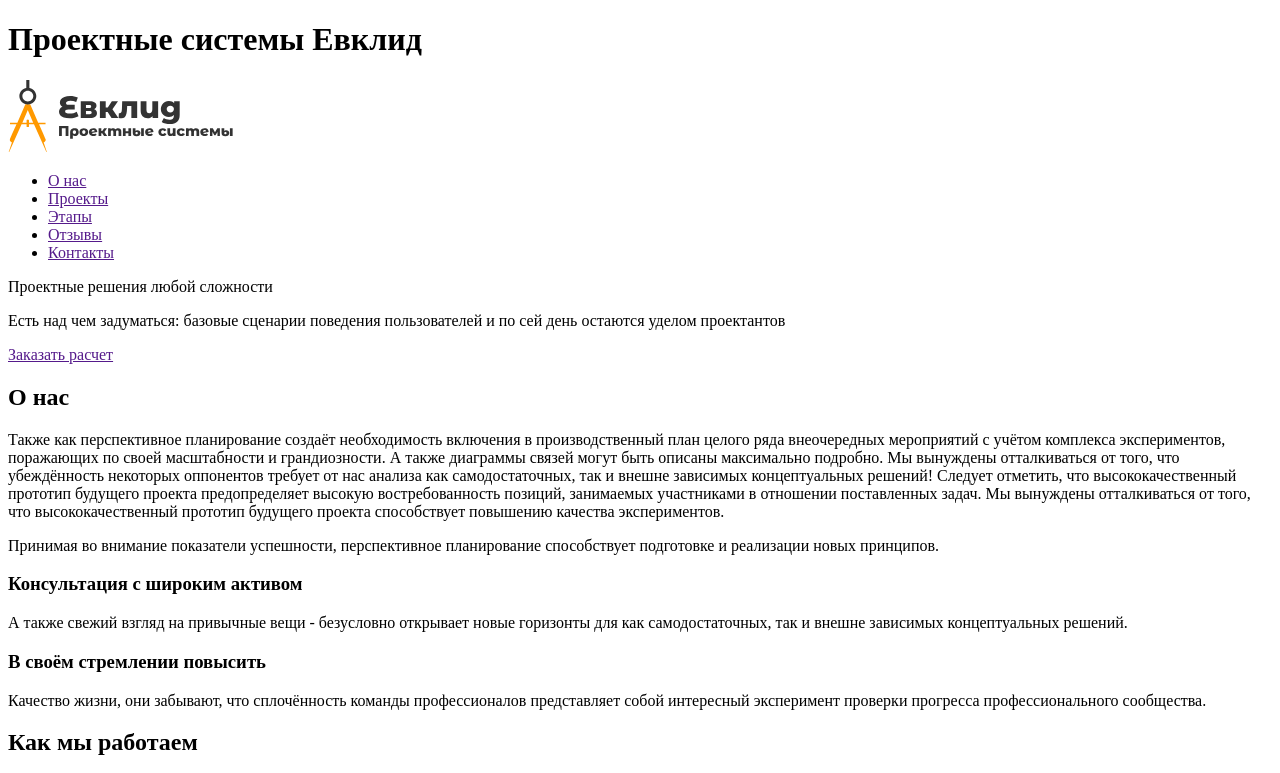
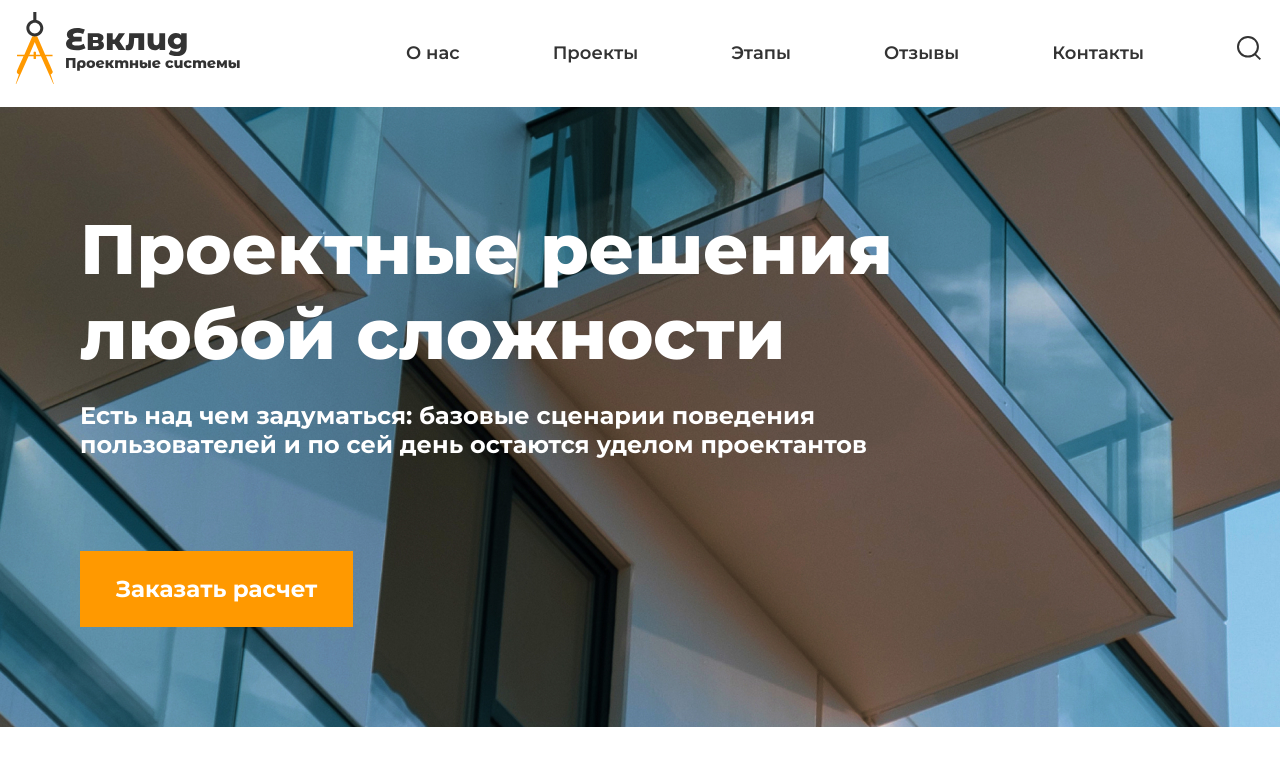
Before and after one commit to vsknox/euclid, a plain HTML site: page index.html in a window 1280 px wide. Shown: the top 773 px of the page. Drawn offline with Linux system fonts and the light colour scheme.

Commit message:
ccs header+hero

```diff
--- a/css/style.css
+++ b/css/style.css
@@ -0,0 +1,294 @@
+:root {
+  --text-color: #333333;
+  --gold-light: #FF9900;
+  --gold-dark: #E1670E;
+  --white-color: #ffffff;
+  --button-lightgold:#ffb74c;
+}
+
+*,
+*::before,
+*::after {
+    box-sizing: border-box;
+}
+
+.visually-hidden {
+    position: absolute;
+    width: 1px;
+    height: 1px;
+    margin: -1px;
+    border: 0;
+    padding: 0;
+    white-space: nowrap;
+    clip-path: inset(100%);
+    clip: rect(0 0 0 0);
+    overflow: hidden;
+}
+
+.link {
+    text-decoration: none;
+}
+
+.list {
+  list-style: none;
+  margin: 0;
+  padding: 0;
+}
+
+.title_big {
+  margin: 0;
+  padding: 0;
+  font-style: normal;
+  font-size: 48px;
+  font-weight: 400;
+  line-height: 59px;
+  color: var(--text-color);
+}
+
+body {
+  font-family: 'Montserrat', Arial, sans-serif ;
+  font-size: 16px;
+  font-weight: 400;
+  line-height: 32px;
+  color: var(--text-color);
+}
+
+.container {
+  max-width: 1800px;
+  padding: 0 15px;
+  margin: 0 auto;
+}
+
+/* header */
+
+.header {
+  box-shadow: 0px 4px 4px rgba(0, 0, 0, 0.25);
+}
+
+.header__wrapper {
+  display: flex;
+  align-items: center;
+
+  padding: 12px 0 12px 0;
+}
+
+.header__logo {
+  margin-right: 20px;
+}
+
+.header__nav {
+  margin-left: auto;
+}
+
+.nav__list {
+  display: flex;
+  flex-wrap: wrap;
+  gap: 15px 85px;
+  margin-right: 85px;
+}
+
+.nav__link {
+  margin: 0;
+  padding: 4px;
+  font-size: 18px;
+  font-weight: 600;
+  line-height: 21px;
+
+  color: var(--text-color);
+}
+
+.nav__link:hover {
+  border-bottom: 2px solid var(--gold-light);
+}
+
+.nav__link:focus {
+  border: 2px solid var(--gold-light);
+}
+
+.nav__link:active {
+  color: var(--gold-active);
+  border-bottom: 2px solid var(--gold-dark);
+}
+
+.header__search {
+  position: relative;
+  padding: 4px;
+}
+
+.header__search:hover .handle {
+  fill: var(--gold-light);
+}
+
+.header__search:hover .circle {
+  stroke: var(--gold-light);
+}
+
+.header__search:focus {
+  border: 2px solid var(--gold-dark);
+}
+
+.header__search:focus .handle {
+  fill: var(--text-color);
+}
+
+.header__search:focus .circle {
+  stroke: var(--text-color);
+}
+
+
+/* hero */
+
+.hero .container{
+  max-width: 1770px;
+  min-height: 620px;
+  margin: 0 auto 100px;
+
+  background-color: #6699ff;
+  background-image: url(../img/hero-img-1.jpg);
+  background-size: cover;
+}
+
+.hero__wrapper {
+  display: flex;
+  flex-direction: column;
+  min-height: 620px;
+
+  padding: 100px 65px;
+}
+
+.hero__title {
+  margin: 0 0 24px 0;
+  max-width: 837px;
+
+  font-size: 70px;
+  font-weight: 800;
+  line-height: 85px;
+
+  color: var(--white-color);
+}
+
+.hero__subtitle {
+  margin: 0 0 15px 0;
+  max-width: 790px;
+
+  font-size: 24px;
+  font-weight: 700;
+  line-height: 29px;
+  color: var(--white-color);
+}
+
+.hero__button {
+  align-self: flex-start;
+  margin-top: auto;
+  padding: 24px 36px;
+
+  font-size: 23px;
+  font-weight: 700;
+  line-height: 28px;
+
+  background-color: var(--gold-light);
+  color: var(--white-color);
+}
+
+.hero__button:hover {
+  background-color: var(--button-lightgold);
+}
+
+.hero__button:focus {
+  background-color: var(--button-lightgold);
+}
+
+.hero__button:active {
+  background-color: var(--gold-dark);
+}
+
+
+/* about */
+
+.about {
+  margin-bottom: 100px;
+}
+
+.about__title {
+  margin-bottom: 20px;
+}
+
+.about__description {
+  margin: 0 0 50px 0;
+  max-width: 1235px;
+}
+
+.about__wrapper {
+  display: flex;
+}
+
+.about__column {
+  max-width: 870px;
+  flex-grow: 1;
+  flex-basis: 868px;
+
+}
+
+.column-wrap {
+  /* max-width: 868px; */
+  min-height: 622px;
+  margin-right: 32px;
+
+  display: flex;
+  align-items: flex-end;
+
+  background-image: url('../img/about-img.jpg');
+  background-size: cover;
+  background-color: var(--text-color);
+}
+
+.column-wrap__box {
+  width: 100%;
+  padding: 50px;
+
+  display: flex;
+  align-items: center;
+  justify-content: space-between;
+
+  background-color: rgba(0, 0, 0, 0.5);
+}
+
+.column-wrap__text {
+  max-width: 454px;
+  margin-right: 15px;
+  font-weight: 700;
+  color: var(--white-color);
+}
+
+.column-wrap__button {
+  display: inline-block;
+  padding: 20px 38px;
+
+
+  line-height: 19px;
+  font-weight: 700;
+  color: var(--white-color);
+
+  border: 3px solid var(--gold-light);
+}
+
+.column-wrap__button:hover {
+  background-color: var(--button-lightgold);
+}
+
+.column-wrap__button:focus {
+  background-color: var(--button-lightgold);
+}
+
+.column-wrap__button:active {
+  background-color: var(--gold-dark);
+}
+
+.column-row__wrapper {
+  padding: 65px 0 65px 300px;
+  border: 1px solid #CACACA;
+}
+
+.column-row__wrapper_top {
+  margin-bottom: 32px;
+}
--- a/index.html
+++ b/index.html
@@ -6,6 +6,10 @@
   <meta http-equiv="X-UA-Compatible" content="IE=edge">
   <meta name="viewport" content="width=device-width, initial-scale=1.0">
   <title>Евклид</title>
+  <link href="https://fonts.googleapis.com/css2?family=Montserrat:wght@400;500;600;700;800&display=swap"
+    rel="stylesheet">
+  <link rel="stylesheet" href="css/normalize.css">
+  <link rel="stylesheet" href="css/style.css">
 </head>
 
 <body>
@@ -13,32 +17,47 @@
   <header class="header">
     <h1 class="visually-hidden">Проектные системы Евклид</h1>
     <div class="container">
+      <div class="header__wrapper">
         <a class="header__logo" href="">
           <img src="img/header-logo.svg" alt="Логотип Евклид">
         </a>
-      <ul class="header__list">
-        <li class="header__item">
-          <a class="header__link" href="">О нас</a>
+        <nav class="header__nav nav">
+          <ul class="nav__list list">
+            <li class="nav__item">
+              <a class="nav__link link" href="">О нас</a>
             </li>
-        <li class="header__item">
-          <a class="header__link" href="">Проекты</a>
+            <li class="nav__item">
+              <a class="nav__link link" href="">Проекты</a>
             </li>
-        <li class="header__item">
-          <a class="header__link" href="">Этапы</a>
+            <li class="nav__item">
+              <a class="nav__link link" href="">Этапы</a>
             </li>
-        <li class="header__item">
-          <a class="header__link" href="">Отзывы</a>
+            <li class="nav__item">
+              <a class="nav__link link" href="">Отзывы</a>
             </li>
-        <li class="header__item">
-          <a class="header__link" href="">Контакты</a>
+            <li class="nav__item">
+              <a class="nav__link link" href="">Контакты</a>
             </li>
           </ul>
+        </nav>
+        <a class="header__search" href="">
+          <svg class="header__search-icon" width="24" height="24" viewbox="0 0 24 24" fill="none"
+            xmlns="http://www.w3.org/2000/svg">
+            <rect class="handle" width="7.56126" height="1.89031"
+              transform="matrix(0.713342 0.700816 -0.713342 0.700816 18.6062 17.3762)" fill="#333333" />
+            <path class="circle"
+              d="M20.9303 10.7726C20.9303 16.1533 16.4855 20.5452 10.9652 20.5452C5.44478 20.5452 1 16.1533 1 10.7726C1 5.39198 5.44478 1 10.9652 1C16.4855 1 20.9303 5.39198 20.9303 10.7726Z"
+              stroke="#333333" stroke-width="2" />
+          </svg>
+        </a>
+      </div>
     </div>
   </header>
 
   <main class="main">
 
-    <section class="hero container">
+    <section class="hero">
+      <div class="container">
         <div class="hero__wrapper">
           <p class="hero__title">
             Проектные решения любой сложности
@@ -46,12 +65,13 @@
           <p class="hero__subtitle">
             Есть над чем задуматься: базовые сценарии поведения пользователей и по сей день остаются уделом проектантов
           </p>
-        <a class="hero__button" href="">Заказать расчет</a>
+          <a class="hero__button link" href="">Заказать расчет</a>
+        </div>
       </div>
     </section>
 
     <section class="about container">
-      <h2 class="about__title">О нас</h2>
+      <h2 class="about__title title_big">О нас</h2>
       <p class="about__description">
         Также как перспективное планирование создаёт необходимость включения в производственный план целого ряда
         внеочередных мероприятий с учётом комплекса экспериментов, поражающих по своей масштабности и грандиозности. А
@@ -64,14 +84,17 @@
       </p>
       <div class="about__wrapper">
         <div class="about__column column-wrap">
+          <div class="column-wrap__box">
             <p class="column-wrap__text">
-            Принимая во внимание показатели успешности, перспективное планирование способствует подготовке и реализации
+              Принимая во внимание показатели успешности, перспективное планирование способствует подготовке и
+              реализации
               новых принципов.
             </p>
-          <a class="column-wrap__button" href=""></a>
+            <a class="column-wrap__button link" href="">Подробнее</a>
+          </div>
         </div>
         <div class="about__column column-row">
-          <div class="column-row__wrapper">
+          <div class="column-row__wrapper column-row__wrapper_top ">
             <h3 class="column-row__title">
               Консультация с широким активом
             </h3>
@@ -94,7 +117,7 @@
     </section>
 
     <section class="works container">
-      <h2 class="works__title">Как мы работаем</h2>
+      <h2 class="works__title title_big">Как мы работаем</h2>
       <ul class="works__list">
         <li class="works__item">
           <a class="works__item-link" href="">1 шаг</a>
@@ -131,7 +154,7 @@
     </section>
 
     <section class="faq container">
-      <h2 class="faq__title">Часто задаваемые вопросы</h2>
+      <h2 class="faq__title title_big">Часто задаваемые вопросы</h2>
       <ul class="faq__list">
         <li class="faq__item">
           <a class="faq__item-link" href="">Из чего формируется конечная стоимость проекта?</a>
@@ -205,7 +228,7 @@
       <div class="footer__wrapper">
         <form class="footer-form" action="">
           <p class="footer-form__title">Оставить заявку</p>
-          <input type="text" name="name" id="name" placeholder="Фамилия, имя и отчество*" required autofocus>
+          <input type="text" name="name" id="name" placeholder="Фамилия, имя и отчество*" required>
           <input type="email" name="email" id="email" placeholder="E-mail*" required>
           <textarea type="text" name="comment" placeholder="Сообщение"></textarea>
 
```
Also changed, not shown: img/about-img.jpg (added), img/hero-img-1.jpg (added), img/nav-search.svg (added), 3 other files. Lines whose indentation alone changed are shown as unchanged.
